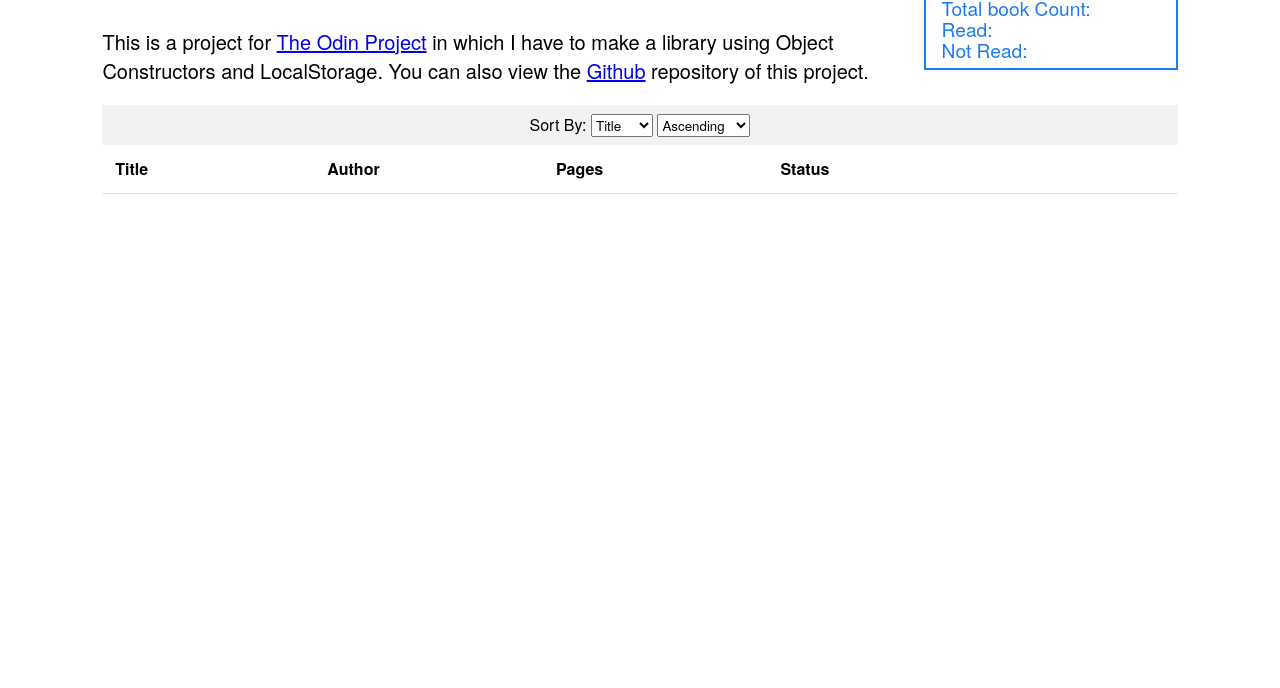
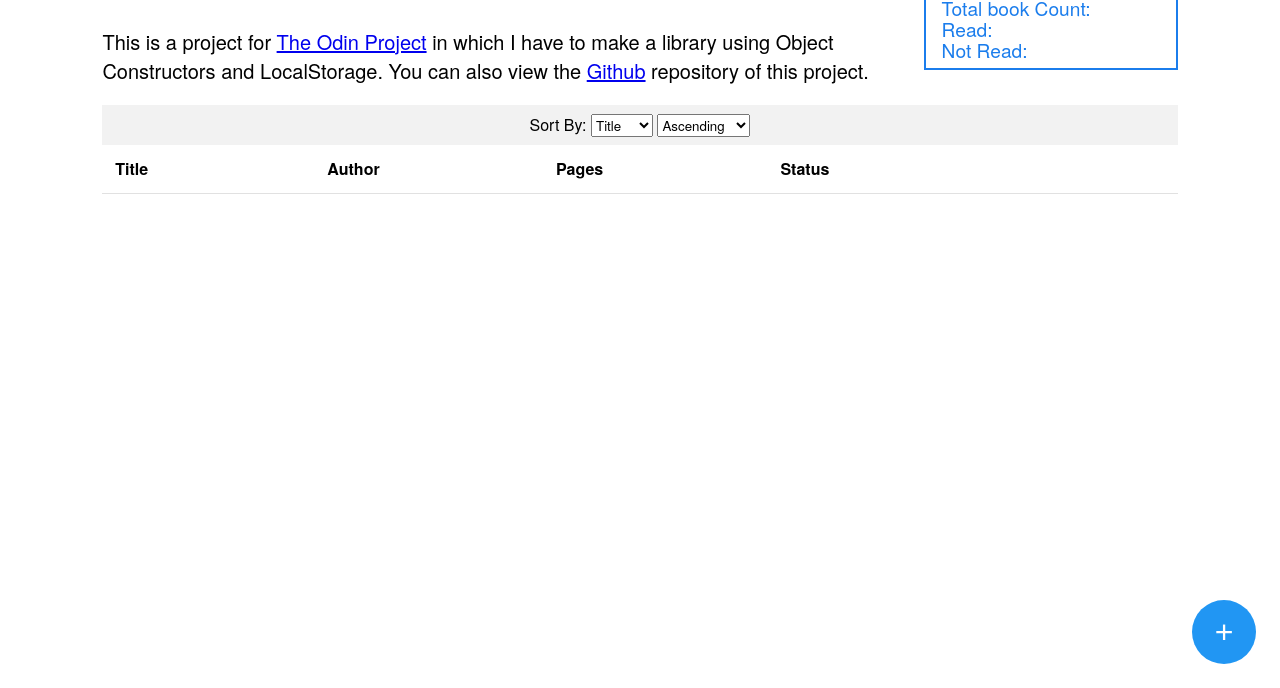
Before and after one commit to voidchef/Library, a plain HTML site: page index.html in a window 1280 px wide. Shown: the part 112-800 px from the top of the page. Drawn offline with Linux system fonts and the light colour scheme.

Commit message:
implement add book button

```diff
--- a/index.html
+++ b/index.html
@@ -73,6 +73,10 @@
       </table>
     </div>
 
+    <div class="footer">
+      <button type="button" class="addBookBtn">+</button>
+    </div>
+
     <script src="script.js"></script>
   </body>
 </html>
--- a/script.js
+++ b/script.js
@@ -5,6 +5,7 @@ const sortBy = document.querySelector(".sortBy");
 const orderBy = document.querySelector(".orderBy");
 const table = document.querySelector(".books");
 const tbody = document.querySelector("tbody");
+const addBook = document.querySelector(".addBookBtn");
 
 let myLibrary = [];
 
@@ -131,6 +132,12 @@ function displayLibrary() {
   });
 }
 
+function popUp(openForm) {
+  /* to be implemented */
+}
+
+addBook.addEventListener("click", () => popUp(true));
+
 if (!localStorage.getItem("myLibrary")) myLibrary.push(defaultBook);
 else {
   myLibrary = JSON.parse(localStorage.getItem("myLibrary"));
--- a/style.css
+++ b/style.css
@@ -90,3 +90,21 @@ td {
   min-height: 6vh;
   border-radius: 4px;
 }
+
+.footer {
+  position: fixed;
+  bottom: 3vh;
+  right: 3vh;
+}
+
+.addBookBtn {
+  border-radius: 50%;
+  width: 2em;
+  height: 2em;
+  padding: 10px;
+  background: #2196f3;
+  border-color: transparent;
+  color: white;
+  text-align: center;
+  font: 2em Arial, sans-serif;
+}
```
